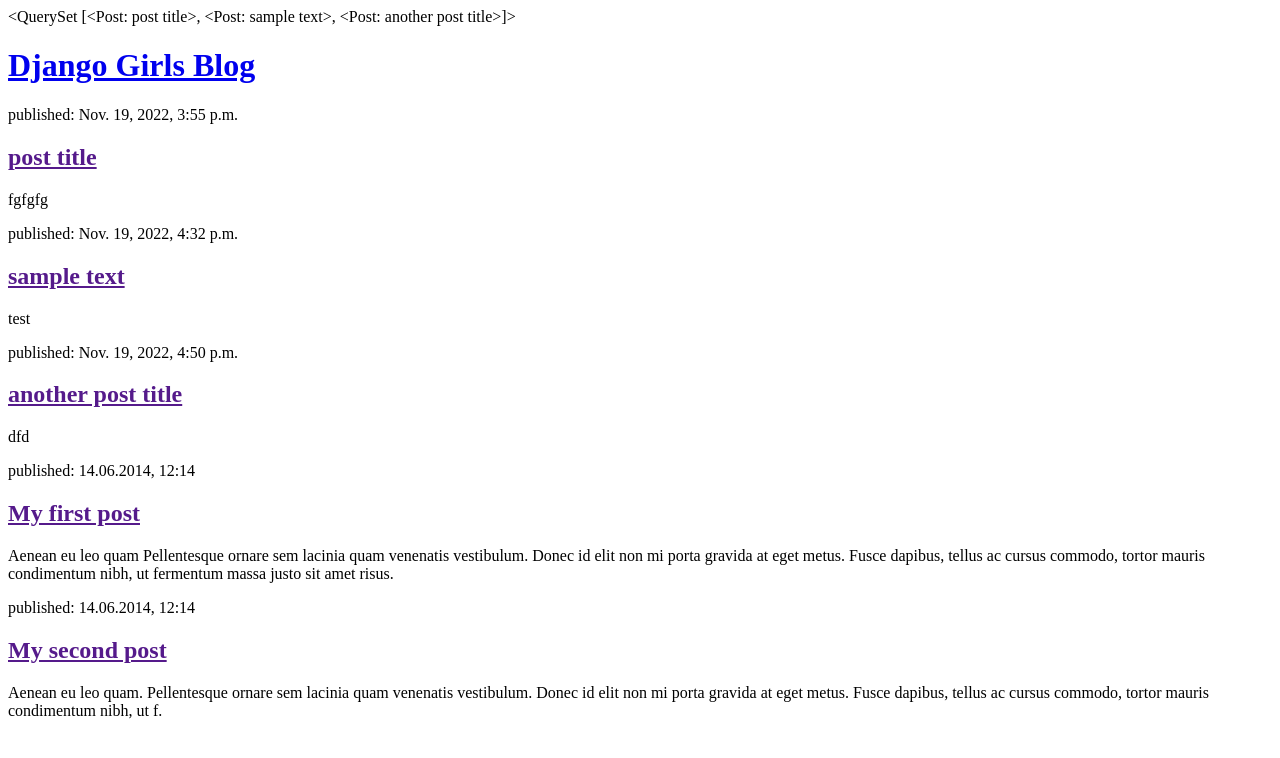
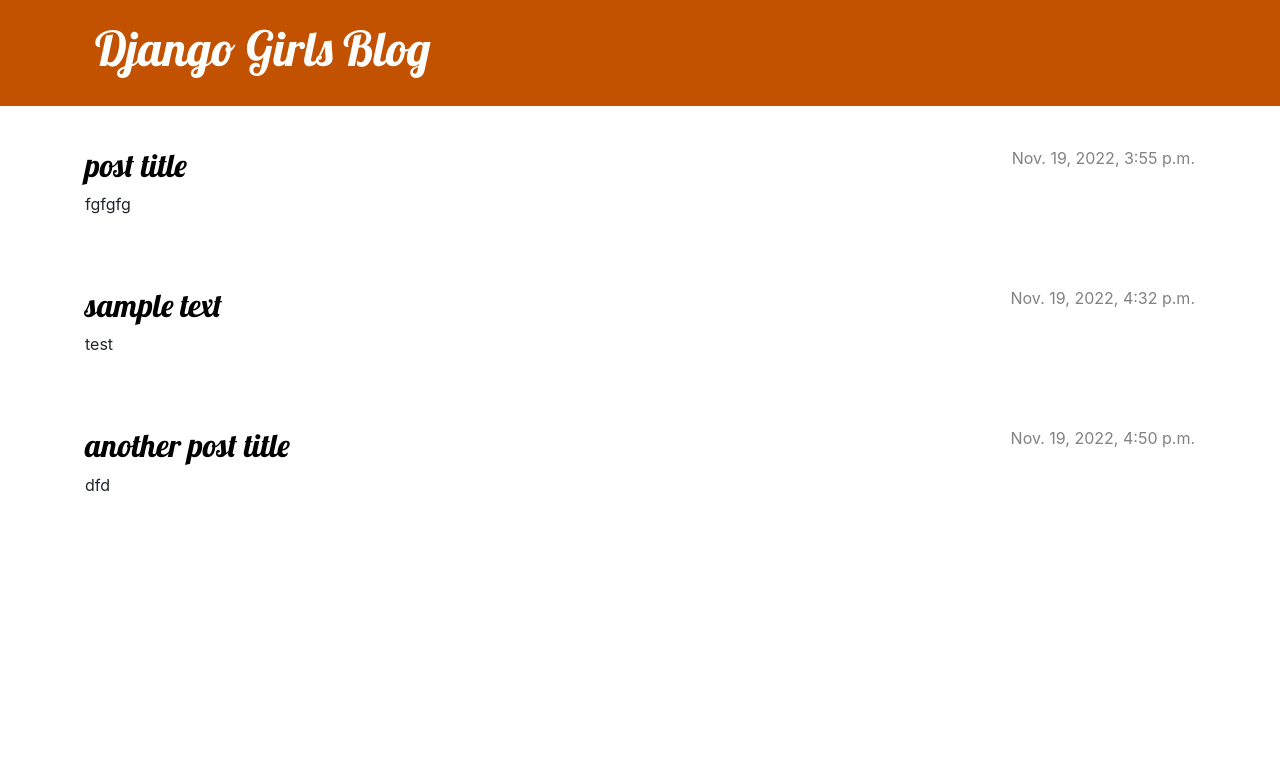
Before and after one commit to marinucci79/my-first-blog, a Django app: page / in a window 1280 px wide. Shown: the top 758 px of the page. Run offline with Django 3.2, Linux system fonts and the light colour scheme; data comes from the database, SQL or seed files in the repository.

Commit message:
Added view and template for detailed blog post as well as CSS for the site.

```diff
--- /dev/null
+++ b/blog/static/css/blog.css
@@ -0,0 +1,70 @@
+.page-header {
+    background-color: #C25100;
+    margin-top: 0;
+    margin-bottom: 40px;
+    padding: 20px 20px 20px 40px;
+}
+
+.page-header h1,
+.page-header h1 a,
+.page-header h1 a:visited,
+.page-header h1 a:active {
+    color: #ffffff;
+    font-size: 36pt;
+    text-decoration: none;
+}
+
+h1,
+h2,
+h3,
+h4 {
+    font-family: 'Lobster', cursive;
+}
+
+.date {
+    color: #828282;
+}
+
+.save {
+    float: right;
+}
+
+.post-form textarea,
+.post-form input {
+    width: 100%;
+}
+
+.top-menu,
+.top-menu:hover,
+.top-menu:visited {
+    color: #ffffff;
+    float: right;
+    font-size: 26pt;
+    margin-right: 20px;
+}
+
+.post {
+    margin-bottom: 70px;
+}
+
+.post h2 a,
+.post h2 a:visited {
+    color: #000000;
+}
+
+.post > .date,
+.post > .actions {
+    float: right;
+}
+
+.btn-default,
+.btn-default:visited {
+    color: #C25100;
+    background: none;
+    border-color: #C25100;
+}
+
+.btn-default:hover {
+    color: #FFFFFF;
+    background-color: #C25100;
+}
--- /dev/null
+++ b/blog/templates/blog/base.html
@@ -0,0 +1,26 @@
+{% load static %}
+<!DOCTYPE html>
+<html>
+    <head>
+        <title>Django Girls blog</title>
+        <link rel="stylesheet" href="https://cdn.jsdelivr.net/npm/bootstrap@4.5.3/dist/css/bootstrap.min.css" integrity="sha384-TX8t27EcRE3e/ihU7zmQxVncDAy5uIKz4rEkgIXeMed4M0jlfIDPvg6uqKI2xXr2" crossorigin="anonymous">
+        <link href='//fonts.googleapis.com/css?family=Lobster&subset=latin,latin-ext' rel='stylesheet' type='text/css'>
+        <link rel="stylesheet" href="{% static 'css/blog.css' %}">
+    </head>
+    <body>
+        <header class="page-header">
+          <div class="container">
+              <h1><a href="/">Django Girls Blog</a></h1>
+          </div>
+        </header>
+
+        <main class="container">
+            <div class="row">
+                <div class="col">
+                    {% block content %}
+                    {% endblock %}
+                </div>
+            </div>
+        </main>
+    </body>
+</html>
--- a/blog/templates/blog/post_list.html
+++ b/blog/templates/blog/post_list.html
@@ -1,30 +1,13 @@
-<!DOCTYPE html>
-<html>
-    <head>
-        <title>Django Girls blog</title>
-    </head>
-    <body>
-        <div>{{ posts }}</div>
-        <header>
-            <h1><a href="/">Django Girls Blog</a></h1>
-        </header>
-        {% for post in posts %}
-            <article>
-                <time>published: {{ post.published_date }}</time>
-                <h2><a href="">{{ post.title }}</a></h2>
-                <p>{{ post.text|linebreaksbr }}</p>
-            </article>
-        {% endfor %}
-        <article>
-            <time>published: 14.06.2014, 12:14</time>
-            <h2><a href="">My first post</a></h2>
-            <p>Aenean eu leo quam Pellentesque ornare sem lacinia quam venenatis vestibulum. Donec id elit non mi porta gravida at eget metus. Fusce dapibus, tellus ac cursus commodo, tortor mauris condimentum nibh, ut fermentum massa justo sit amet risus.</p>
+{% extends 'blog/base.html' %}
+
+{% block content %}
+    {% for post in posts %}
+        <article class="post">
+            <time class="date">
+                {{ post.published_date }}
+            </time>
+            <h2><a href="{% url 'post_detail' pk=post.pk %}">{{ post.title }}</a></h2>
+            <p>{{ post.text|linebreaksbr }}</p>
         </article>
-
-        <article>
-            <time>published: 14.06.2014, 12:14</time>
-            <h2><a href="">My second post</a></h2>
-            <p>Aenean eu leo quam. Pellentesque ornare sem lacinia quam venenatis vestibulum. Donec id elit non mi porta gravida at eget metus. Fusce dapibus, tellus ac cursus commodo, tortor mauris condimentum nibh, ut f.</p>
-        </article>
-    </body>
-</html>
+    {% endfor %}
+{% endblock %}
--- a/blog/urls.py
+++ b/blog/urls.py
@@ -1,5 +1,7 @@
 from django.urls import path
 from . import views
+
 urlpatterns = [
     path('', views.post_list, name='post_list'),
+    path('post/<int:pk>/', views.post_detail, name='post_detail'),
 ]
--- a/blog/views.py
+++ b/blog/views.py
@@ -1,6 +1,10 @@
 from django.shortcuts import render
 from .models import Post
 from django.utils import timezone
+from django.shortcuts import render, get_object_or_404
 def post_list(request):
     posts = Post.objects.filter(published_date__lte=timezone.now()).order_by('published_date')
     return render(request, 'blog/post_list.html', {'posts': posts})
+def post_detail(request, pk):
+    post = get_object_or_404(Post, pk=pk)
+    return render(request, 'blog/post_detail.html', {'post': post})
```
Also changed, not shown: blog/templates/blog/post_detail.html (added, +13 -0 lines).
